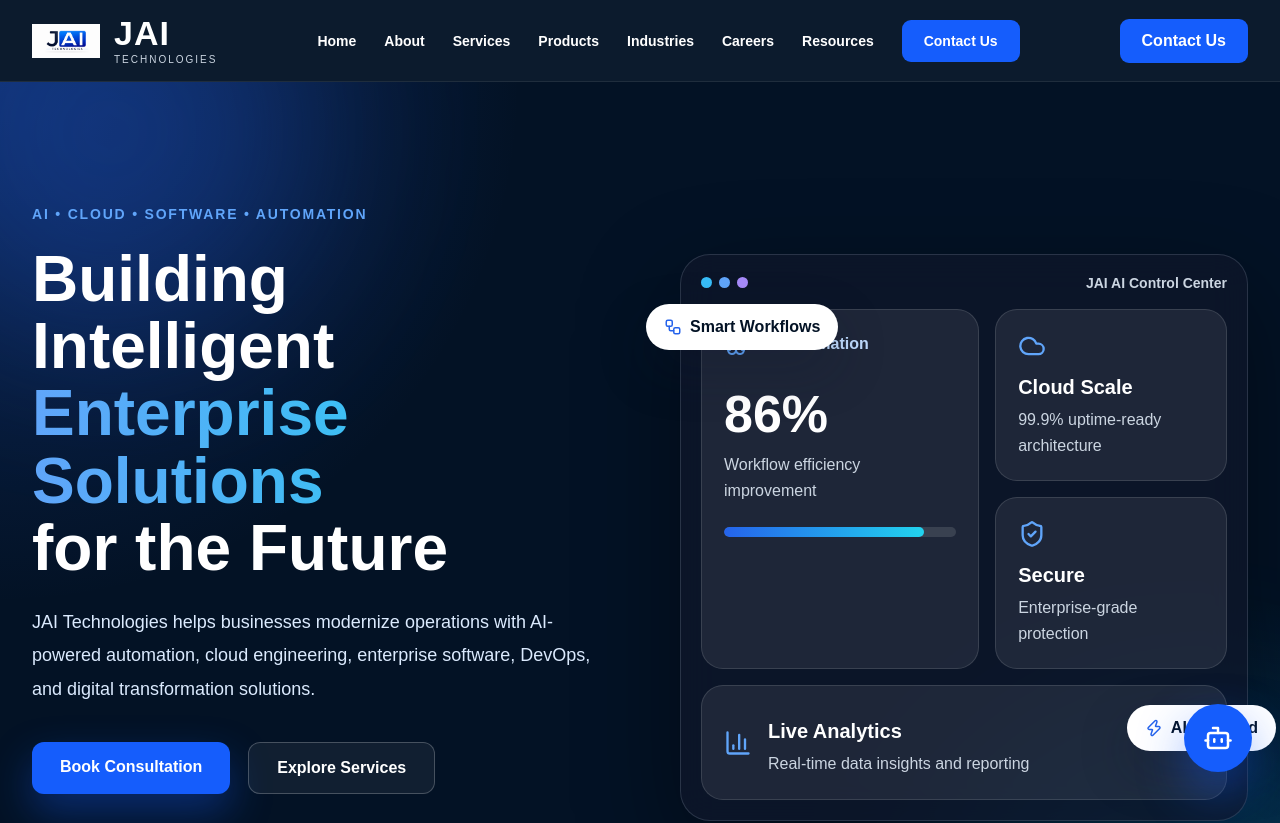
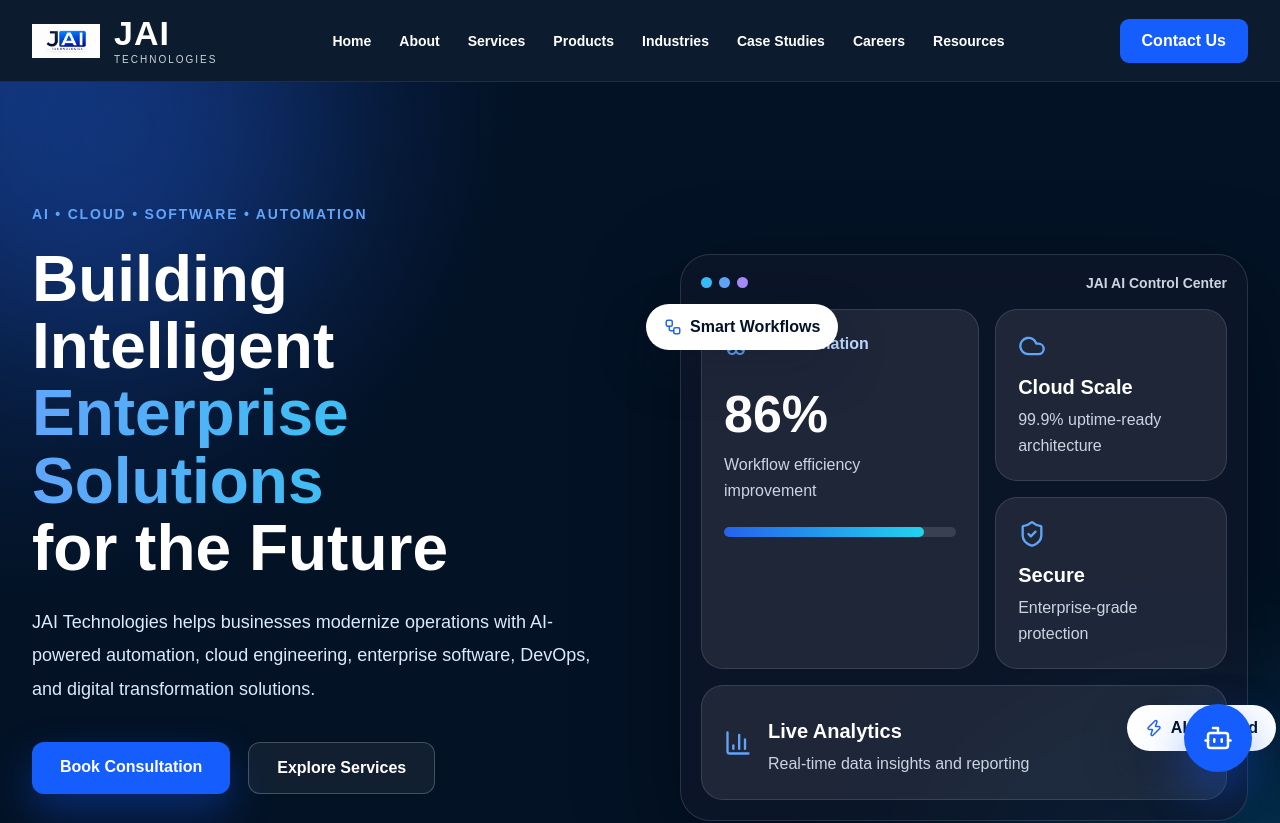
Before and after one commit to Muniganti005/jai-technologies, a Next.js app: page / in a window 1280 px wide. Shown: the top 823 px of the page. Built offline with nearby package versions, Linux system fonts and the light colour scheme.

Commit message:
FIRST-FIX: fix duplicate contact button

```diff
--- a/app/globals.css
+++ b/app/globals.css
@@ -1451,4 +1451,33 @@
     grid-template-columns: 1fr;
   }
 }
+
+.mobile-contact-btn {
+  display: none;
 }
+
+@media (max-width: 768px) {
+  .mobile-contact-btn {
+    display: inline-flex;
+  }
+
+  .desktop-contact {
+    display: none;
+  }
+}
+
+/* FIRST-FIX Navbar contact button fix */
+.nav-menu .mobile-contact-btn {
+  display: none !important;
+}
+
+@media (max-width: 768px) {
+  .nav-menu.active .mobile-contact-btn {
+    display: inline-flex !important;
+  }
+
+  .desktop-contact {
+    display: none !important;
+  }
+}
+}
--- a/components/Navbar.tsx
+++ b/components/Navbar.tsx
@@ -11,6 +11,7 @@
   { name: "Services", href: "/services" },
   { name: "Products", href: "/products" },
   { name: "Industries", href: "/industries" },
+  { name: "Case Studies", href: "/case-studies" },
   { name: "Careers", href: "/careers" },
   { name: "Resources", href: "/resources" },
 ];
@@ -47,14 +48,6 @@
               {link.name}
             </Link>
           ))}
-
-          <Link
-            href="/contact"
-            className="nav-contact mobile-contact-btn"
-            onClick={() => setOpen(false)}
-          >
-            Contact Us
-          </Link>
         </nav>
 
         <Link href="/contact" className="nav-contact desktop-contact">
```
